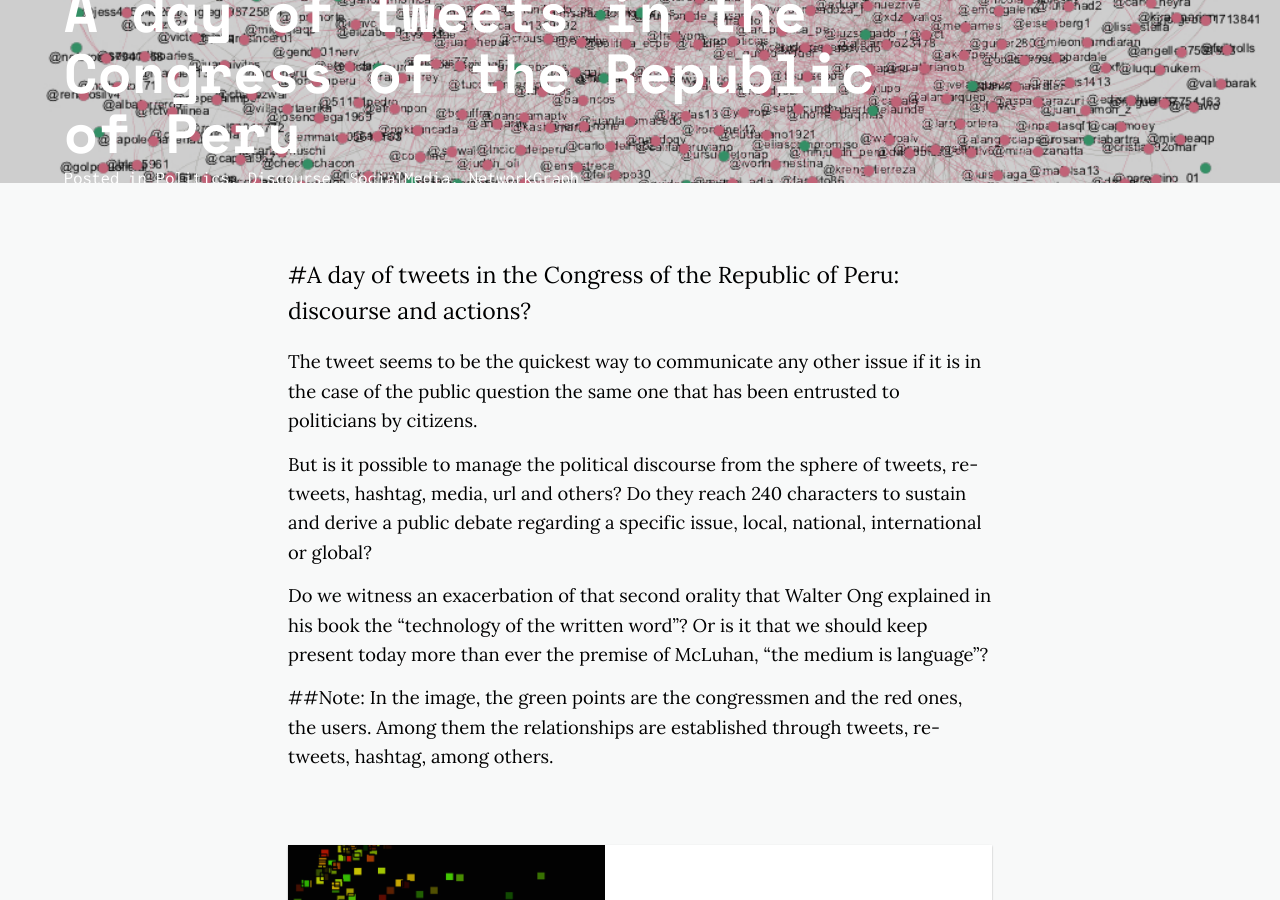
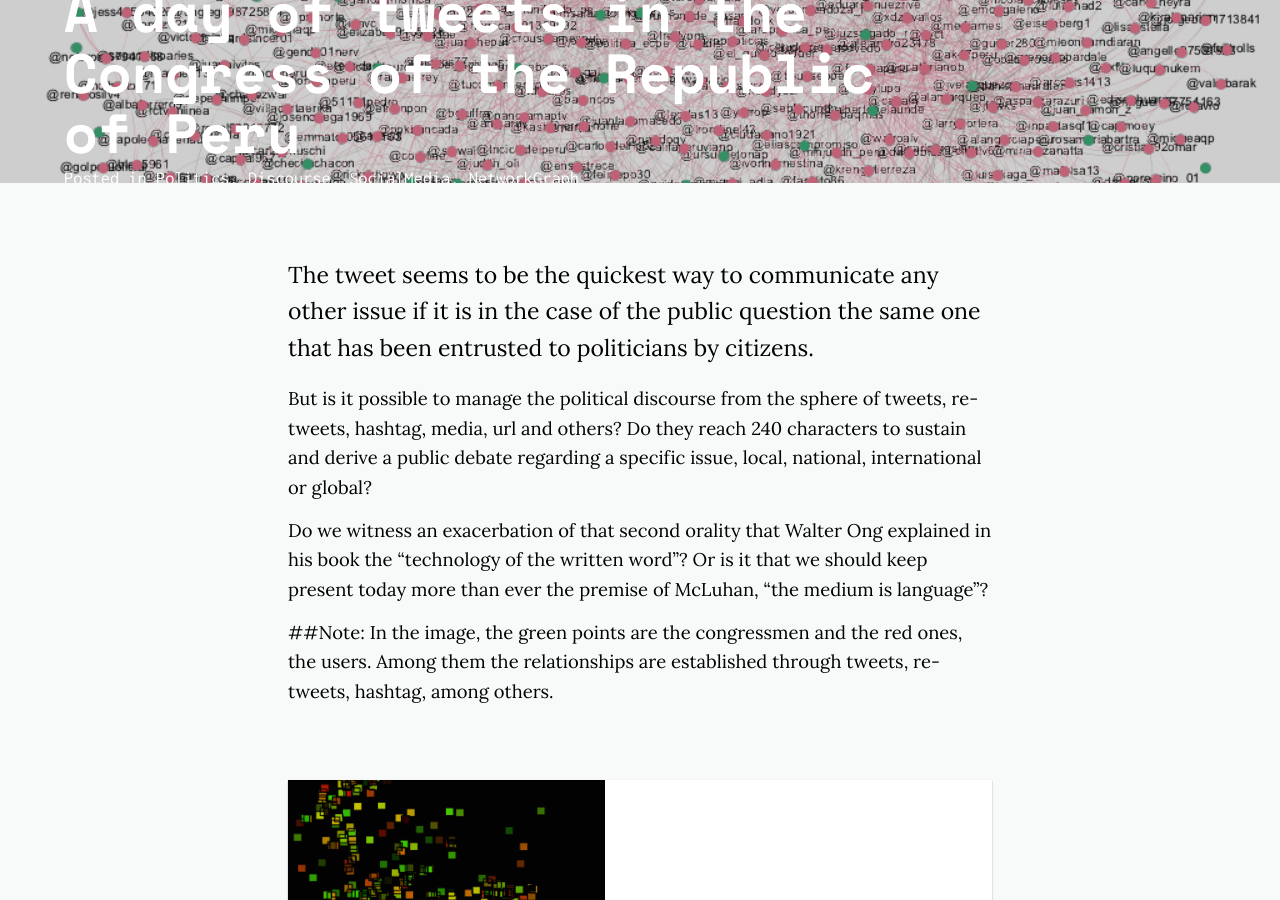
Before and after one commit to manuelvarzen/Vigia, a Jekyll site: the page built from _posts/2018-07-25-A-day-of-tweets.markdown, in a window 1280 px wide and 900 px high, scrolled down 461 px. Built offline with Jekyll 4.4.1, drawn with Linux system fonts in a browser that asks for light colours; nearby versions of some CDN libraries.

Commit message:
Update 2018-07-25-A-day-of-tweets.markdown

```diff
--- a/_posts/2018-07-25-A-day-of-tweets.markdown
+++ b/_posts/2018-07-25-A-day-of-tweets.markdown
@@ -12,7 +12,6 @@ categories:
   - SocialMedia
   - NetworkGraph
 ---
-#A day of tweets in the Congress of the Republic of Peru: discourse and actions?
 
 The tweet seems to be the quickest way to communicate any other issue if it is in the case of the public question the same one that has been entrusted to politicians by citizens.
 
```
